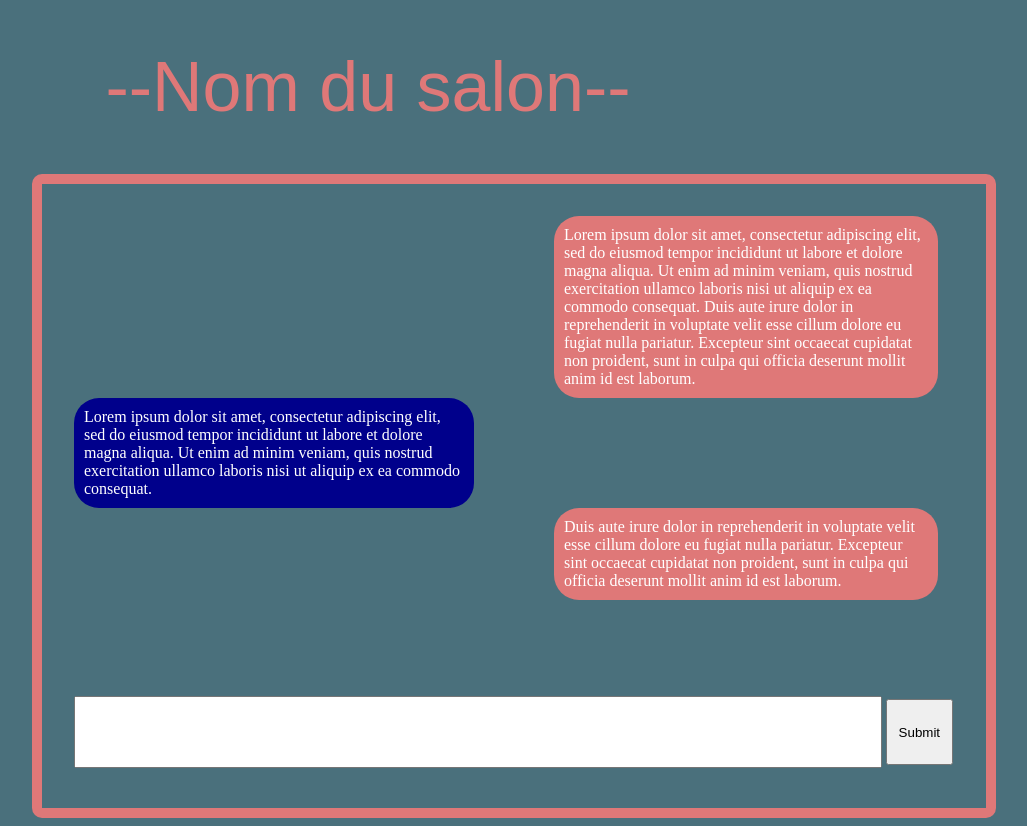
After one commit to ZeynaRR/TimeToBreak, a PHP site: page /gitTimeToBreak/view/salon.php in a window 1360 px wide. The commit adds this page. Shown: the whole page, without its empty margins (312-1339 px from the left). Run offline with PHP 8.4, Linux system fonts and the light colour scheme; some libraries are stand-ins or nearby versions.

Commit message:
ajout vue 'salon'

```diff
--- /dev/null
+++ b/ressources/css/salon.css
@@ -0,0 +1,57 @@
+h1{
+    text-align: center;
+    color: var(--rose);
+    font-size: 70px;
+    font-weight: 400;
+}
+
+#chatBox{
+    border: 10px solid var(--rose);
+    margin: auto;
+    width: 55em;
+    height: 35em;
+    padding: 2em;
+    border-radius: var(--arrondiInput);
+}
+
+#main {
+    margin: auto;
+    width: 50%;
+}
+
+#messages{
+    overflow-y: scroll;
+    width: 55em;
+    height: 30em;
+}
+
+.myMessages{
+    margin-right: 1em;
+    margin-left: 30em;
+    float: right;
+    background-color: var(--rose);
+    color: white;
+    border-radius: 25px;
+    padding: 10px;
+}
+.othersMessages{
+    margin-right: 30em;
+    float: left;
+    background-color: darkblue;
+    color: white;
+    border-radius: 25px;
+    padding: 10px;
+}
+#sendMessage{
+    width: 60em;
+    height: 5em;
+}
+
+#messageInput{
+    width: 60em;
+    height: 5em;
+}
+#submitButton{
+    width: 5em;
+    height: 5em;
+}
--- /dev/null
+++ b/view/salon.php
@@ -0,0 +1,34 @@
+<?php include "../model/model.php"?>
+
+<!DOCTYPE html>
+<html>
+<head>
+    <meta charset = "utf-8">
+    <title>Inscription</title>
+    <link rel="stylesheet" type="text/css" href="../ressources/css/generalCss.css">
+    <link rel="stylesheet" type="text/css" href="../ressources/css/salon.css">
+</head>
+
+<body>
+<h1> --Nom du salon-- </h1>
+<div id="main">
+    <div id="chatBox">
+        <div id="messages">
+            <div class="myMessages">
+                Lorem ipsum dolor sit amet, consectetur adipiscing elit, sed do eiusmod tempor incididunt ut labore et dolore magna aliqua. Ut enim ad minim veniam, quis nostrud exercitation ullamco laboris nisi ut aliquip ex ea commodo consequat. Duis aute irure dolor in reprehenderit in voluptate velit esse cillum dolore eu fugiat nulla pariatur. Excepteur sint occaecat cupidatat non proident, sunt in culpa qui officia deserunt mollit anim id est laborum.
+            </div>
+            <div class="othersMessages">
+                Lorem ipsum dolor sit amet, consectetur adipiscing elit, sed do eiusmod tempor incididunt ut labore et dolore magna aliqua. Ut enim ad minim veniam, quis nostrud exercitation ullamco laboris nisi ut aliquip ex ea commodo consequat.
+            </div>
+            <div class="myMessages">
+                Duis aute irure dolor in reprehenderit in voluptate velit esse cillum dolore eu fugiat nulla pariatur. Excepteur sint occaecat cupidatat non proident, sunt in culpa qui officia deserunt mollit anim id est laborum.
+            </div>
+        </div>
+        <form id="sendMessage" action="">
+            <input type="text" name="messageInput" id="messageInput">
+            <input type="submit" value="Submit" id="submitButton">
+        </form>
+    </div>
+</div>
+</body>
+</html>
--- a/view/salonDeDiscussions.php
+++ b/view/salonDeDiscussions.php
@@ -6,7 +6,7 @@
     <meta charset = "utf-8">
     <title>Inscription</title>
     <link rel="stylesheet" type="text/css" href="../ressources/css/generalCss.css">
-    <link rel="stylesheet" type="text/css" href="../ressources/css/SalonDeDiscussion.css">
+    <link rel="stylesheet" type="text/css" href="../ressources/css/salonDeDiscussion.css">
 </head>
 
 <body>
```
